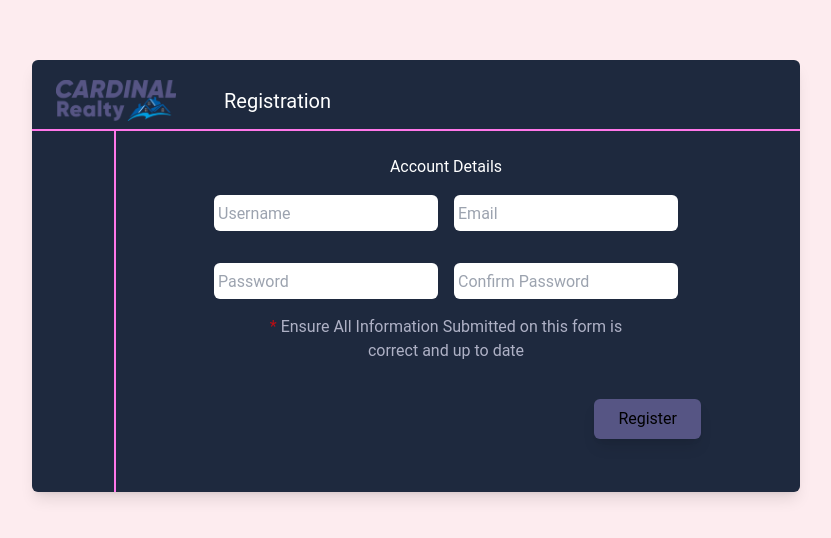
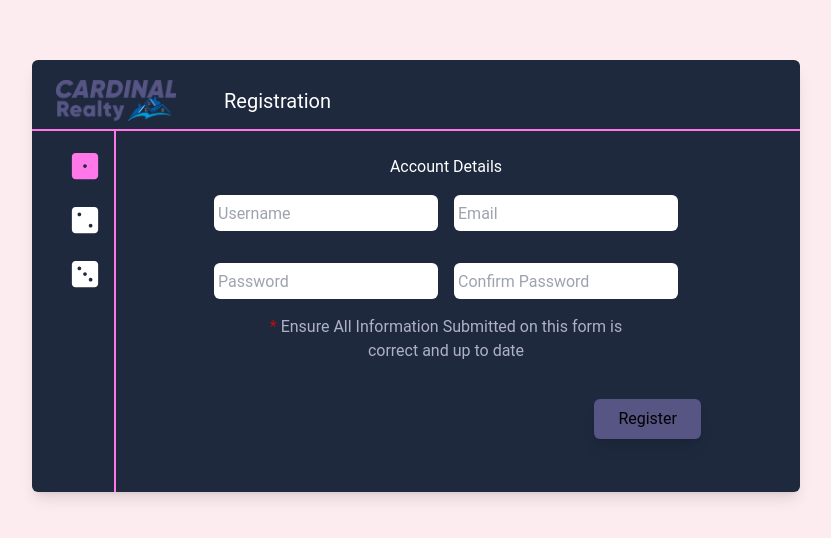
Before and after one commit to Blanco237/Cardinal-Realty, a React (Create React App) app in the folder client/: page / in a window 1280 px wide. Shown: the part 124-662 px from the top of the page, without its empty margins (224-1055 px from the left). Built offline with nearby package versions, Linux system fonts and the light colour scheme.

Commit message:
Added level state and icon state switch

```diff
--- a/client/src/views/Register.jsx
+++ b/client/src/views/Register.jsx
@@ -84,7 +84,15 @@ const Register = () => {
         </div>
         <div className="flex flex-row items-center justify-start gap-0 w-full h-full px-6">
           <div className="h-full w-1/12  border-r-2  border-r-bubble-gum flex flex-col gap-6 text-white items-center py-5 text-3xl">
-
+          <div className={`cursor-pointer ${level > 0? 'text-bubble-gum' : 'text-white'}`} onClick={() => setLevel(1)}>
+              <FaDiceOne />
+            </div>
+            <div className={`cursor-pointer ${level > 1? 'text-bubble-gum' : 'text-white'}`} onClick={() => setLevel(2)}>
+              <FaDiceTwo />
+            </div>
+            <div className={`cursor-pointer ${level > 2? 'text-bubble-gum' : 'text-white'}`} onClick={() => setLevel(3)}>
+              <FaDiceThree />
+            </div>
           </div>
           <div className="px-6 h-full  w-11/12">
             <Formik
```
